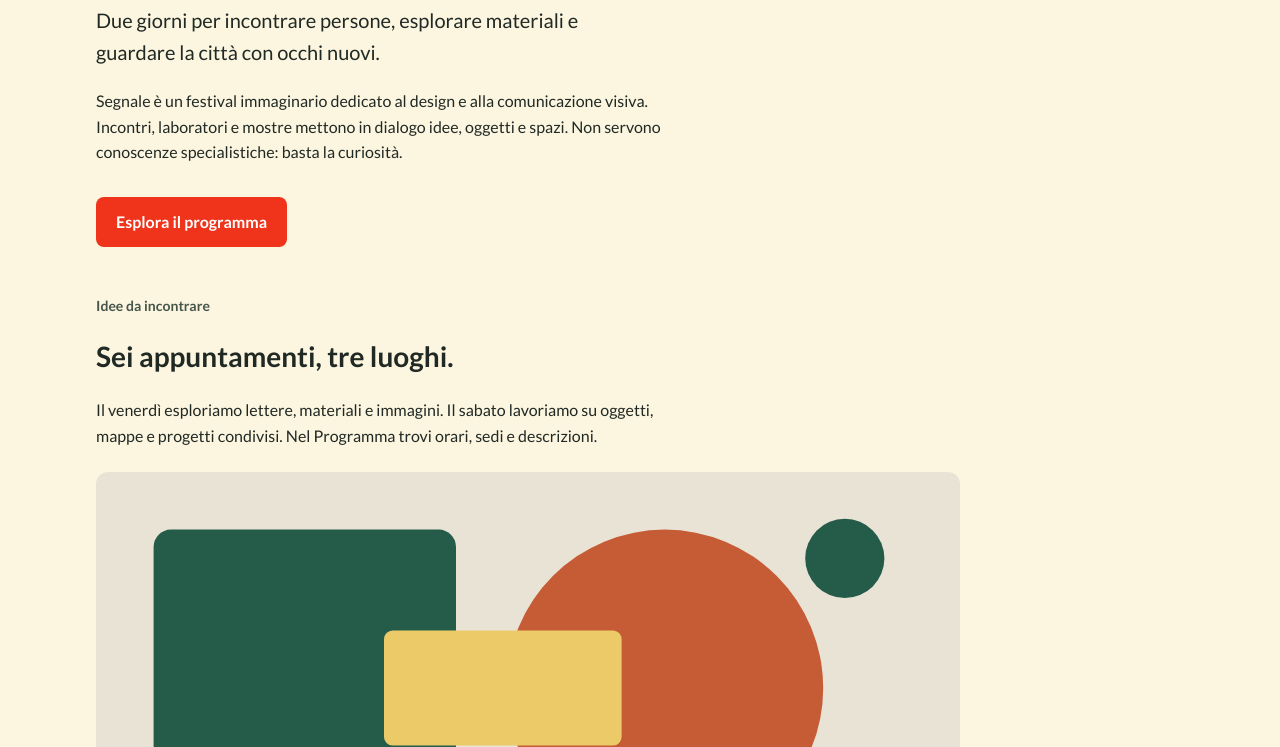
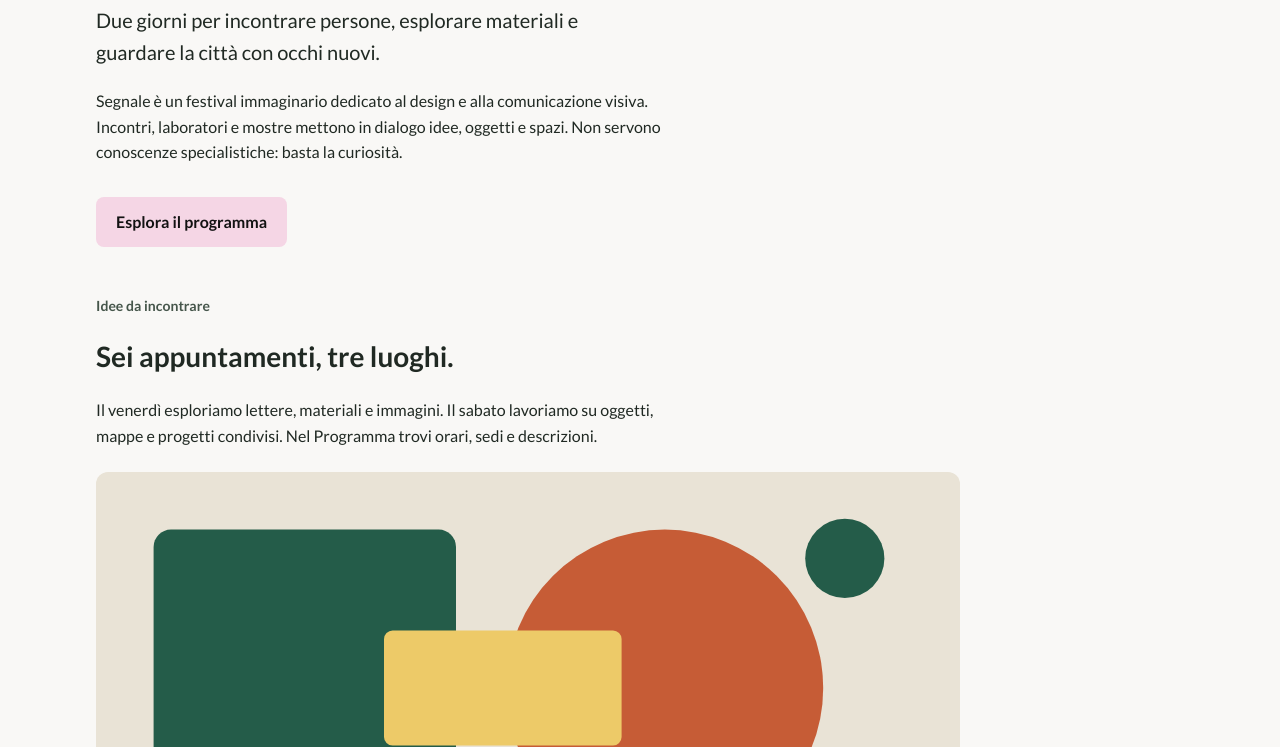
Before and after one commit to eleonorachiotti/festival-segnale-post-consegna-2, a plain HTML site: page index.html in a window 1280 px wide. Shown: the part 353-1100 px from the top of the page. Drawn offline with Linux system fonts and the light colour scheme.

Commit message:
modifiche con moodboard

```diff
--- a/style.css
+++ b/style.css
@@ -1,9 +1,9 @@
 /* Segnale: stile condiviso per Home, Programma e Info e luoghi. */
 
 :root {
-  --colore-primario: #ef341b;
-  --colore-primario-scuro: #f01313;
-  --colore-sfondo: #fcf5e0;
+  --colore-primario: #9BB4ED;
+  --colore-primario-scuro: #7A94D0;
+  --colore-sfondo: #f9f8f6;
   --colore-testo: #202923;
   --font-testo: "Lato", Arial, Helvetica, sans-serif;
   --font-titoli: "Lato", Georgia, "Times New Roman", serif;
@@ -134,8 +134,9 @@ h3 {
   margin-top: 1rem;
   padding: 0.75rem 1.25rem;
   border-radius: 0.5rem;
-  background: var(--colore-primario);
-  color: #ffffff;
+  background:
+  #F5D6E5;
+  color: #121212;
   font-weight: bold;
   text-decoration: none;
 }
```
